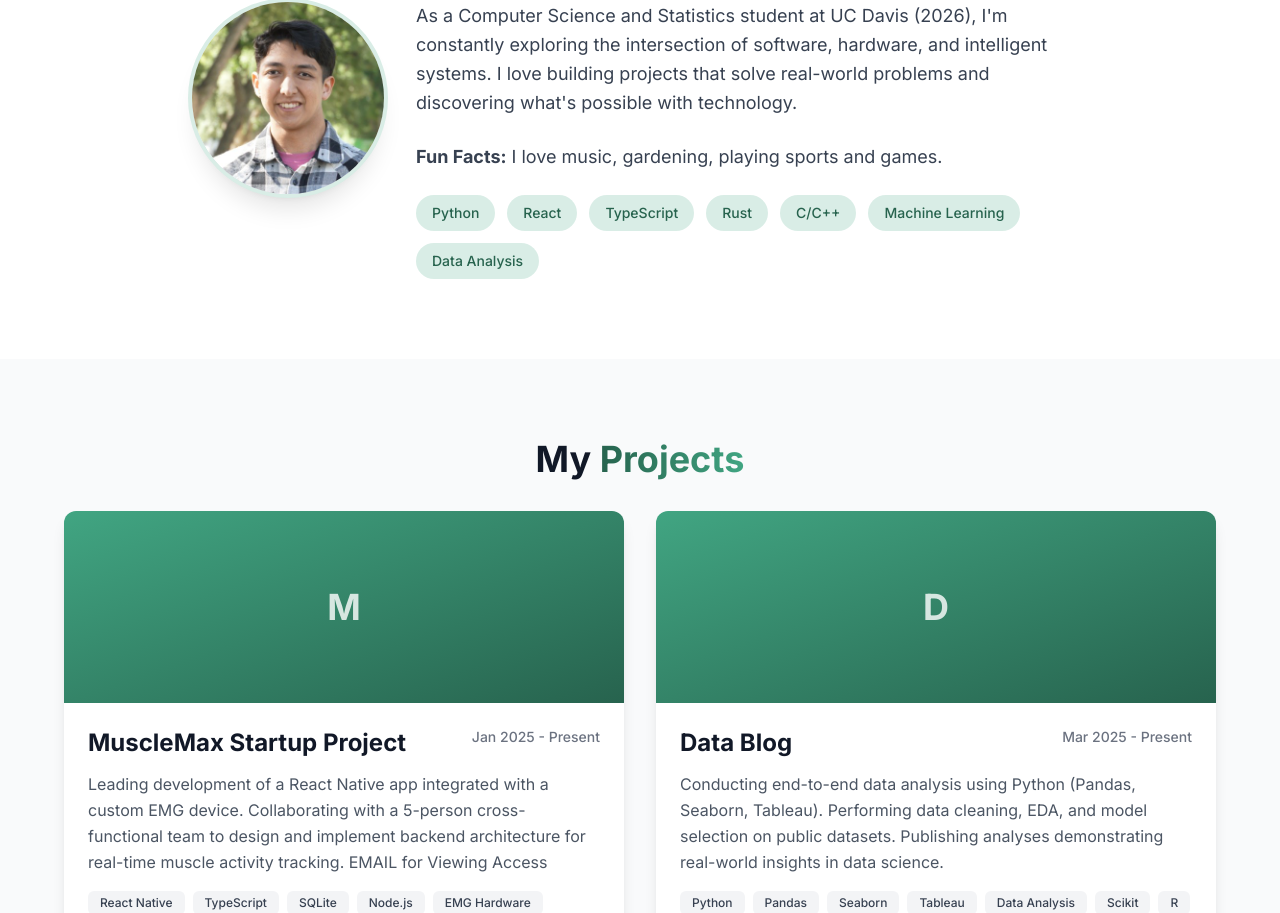
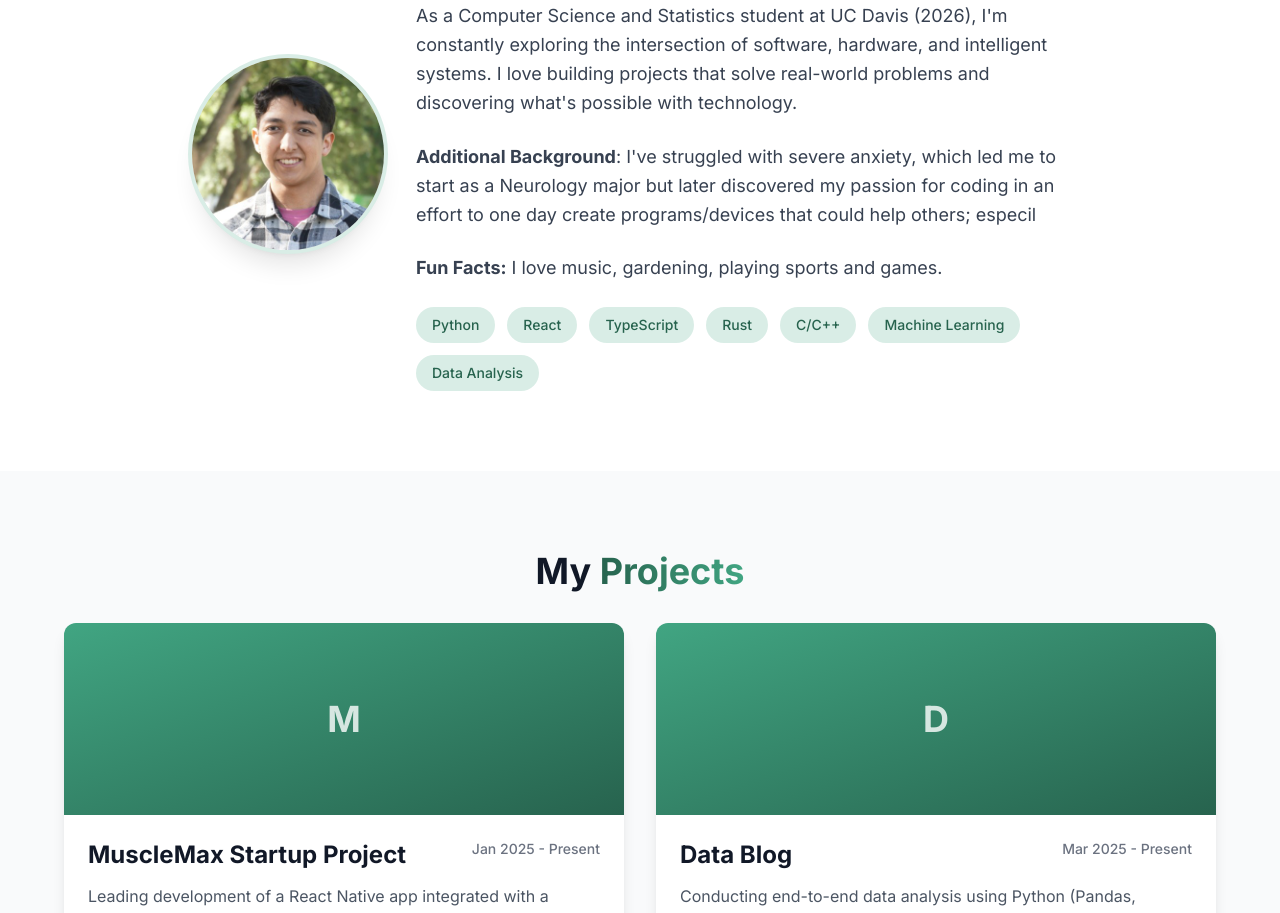
Before and after one commit to Lumiho/personal_web, a Next.js app: page / in a window 1280 px wide. Shown: the part 1034-1947 px from the top of the page. Built offline with nearby package versions, Linux system fonts and the light colour scheme.

Commit message:
Additional background

```diff
--- a/components/About.tsx
+++ b/components/About.tsx
@@ -27,6 +27,9 @@ export default function About() {
               the intersection of software, hardware, and intelligent systems. I love building
               projects that solve real-world problems and discovering what's possible
               with technology.
+            </p>
+            <p className="text-lg text-gray-700 mb-6 leading-relaxed">
+              <b>Additional Background</b>: I've struggled with severe anxiety, which led me to start as a Neurology major but later discovered my passion for coding in an effort to one day create programs/devices that could help others; especil
             </p>
             <p className="text-lg text-gray-700 mb-6 leading-relaxed">
               <b>Fun Facts:</b> I love music, gardening, playing sports and games.
```
